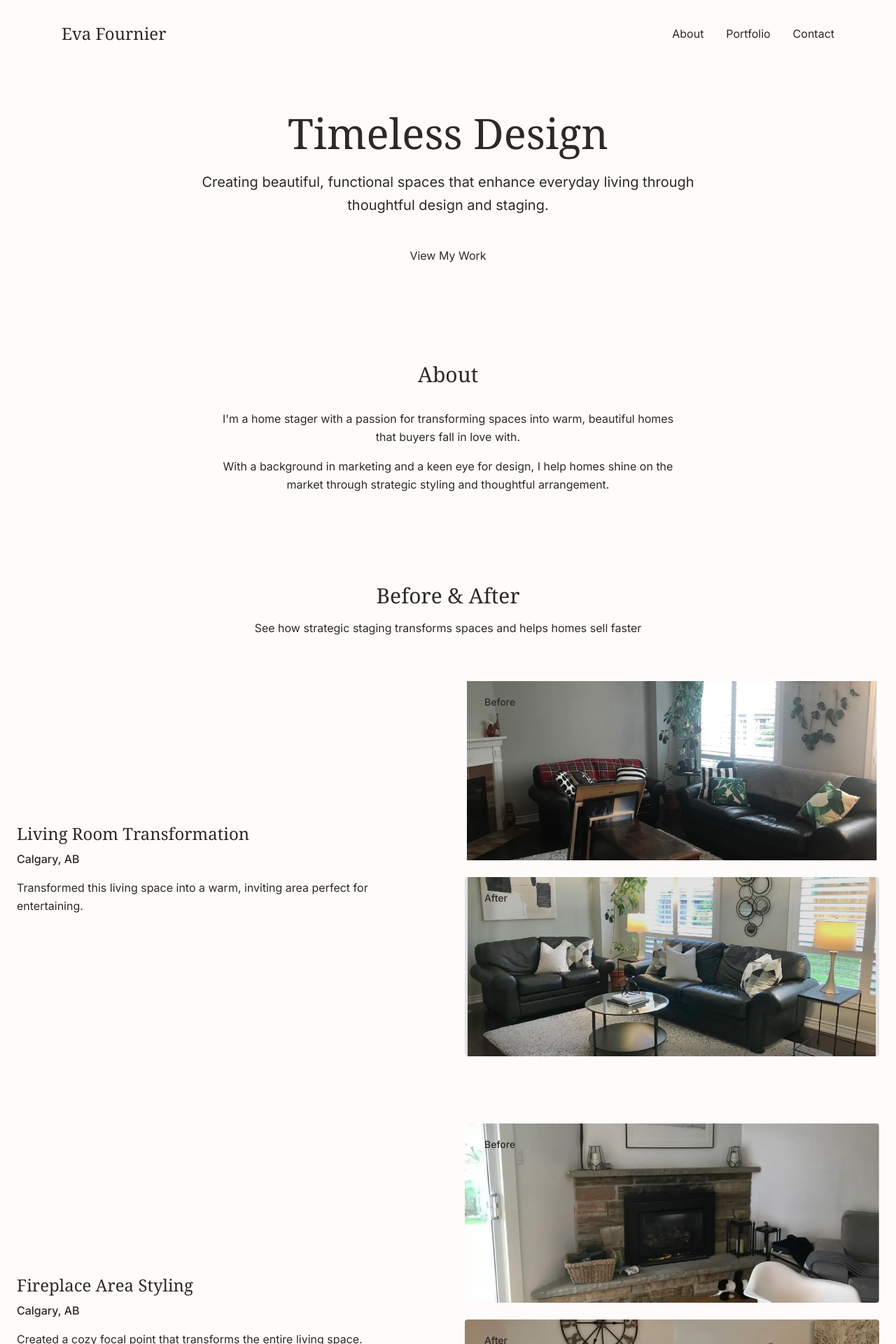
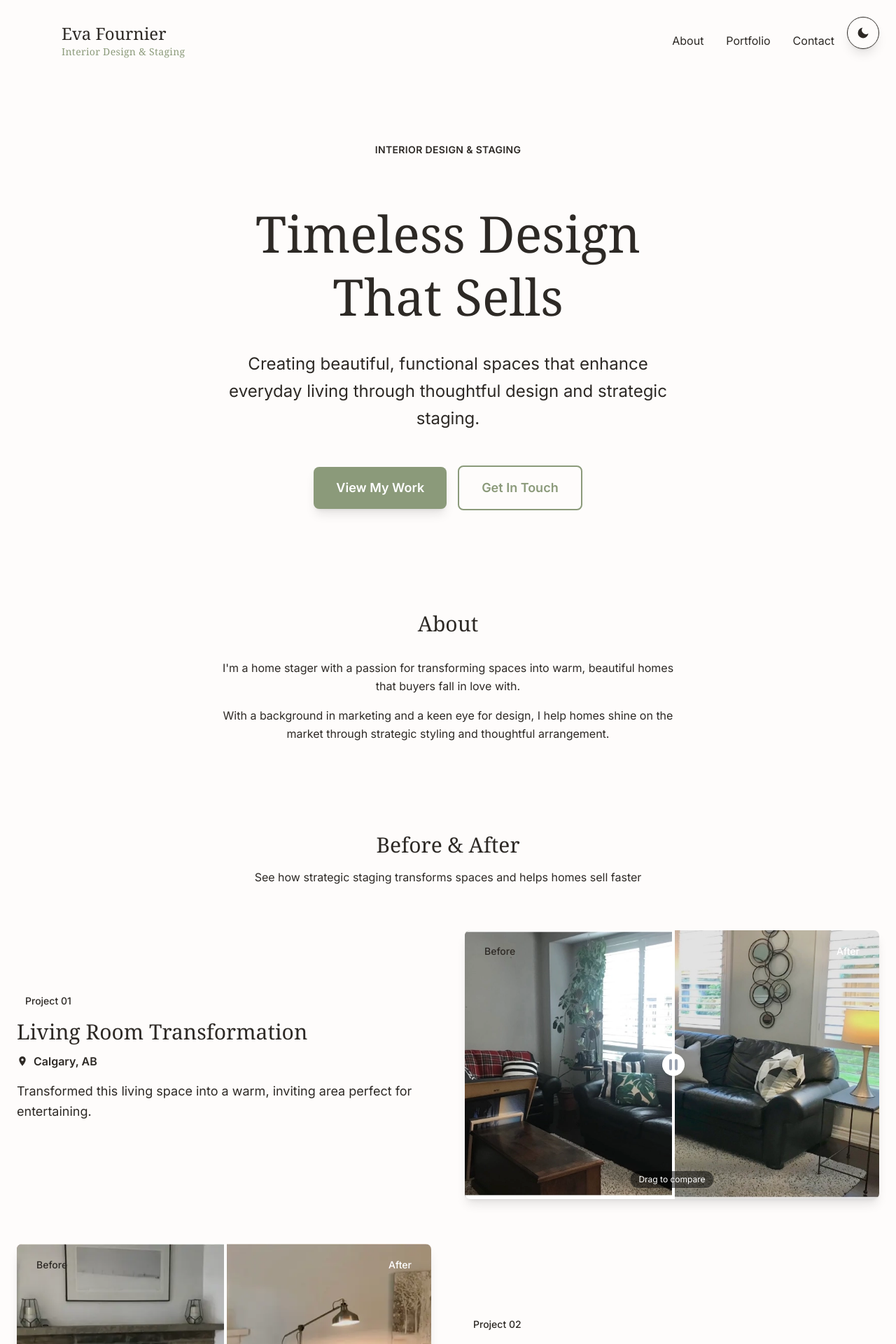
Before and after one commit to aaronloh16/eva-fournier-portfolio, a Next.js app: page / in a window 1280 px wide. Shown: the top 1920 px of the page at 70% size. Built offline with nearby package versions, Linux system fonts and the light colour scheme; a web font is replaced by a local one.

Commit message:
colour and website styling updates

```diff
--- a/src/app/globals.css
+++ b/src/app/globals.css
@@ -1,19 +1,34 @@
 @import 'tailwindcss';
 
+/* Light Mode (Default) */
 :root {
 	--background: #fefcfb;
 	--foreground: #2d2925;
+	--primary: #22c55e;
+	--primary-light: #bbf7d0;
+	--primary-dark: #16a34a;
+	--secondary: #6b645c;
+	--card: #fefefe;
+	--border: #e5e5e5;
+	--muted: #f9faf7;
+}
 
-	/* Eva Fournier color palette */
-	--warm-cream: #fefcfb;
-	--sage-green: #a3b18a;
-	--charcoal: #2d2925;
-	--warm-white: #fefefe;
-	--soft-gray: #6b645c;
+/* Dark Mode */
+[data-theme='dark'] {
+	--background: #1a1a1a;
+	--foreground: #e8e8e8;
+	--primary: #a4b494;
+	--primary-light: #b8c8aa;
+	--primary-dark: #8b9a7a;
+	--secondary: #a0a0a0;
+	--card: #2a2a2a;
+	--border: #404040;
+	--muted: #232823;
 }
 
 body {
 	background: var(--background);
 	color: var(--foreground);
 	font-family: var(--font-inter), system-ui, -apple-system, sans-serif;
+	transition: background-color 0.3s ease, color 0.3s ease;
 }
--- a/src/app/page.tsx
+++ b/src/app/page.tsx
@@ -1,6 +1,8 @@
 'use client';
 
 import Image from 'next/image';
+import BeforeAfterSlider from '@/components/BeforeAfterSlider';
+import ThemeToggle from '@/components/ThemeToggle';
 
 // Portfolio data with organized before/after projects
 const portfolioProjects = [
@@ -210,29 +212,38 @@ const showcaseProjects = [
 
 export default function Home() {
 	return (
-		<div className="min-h-screen bg-warm-cream">
+		<div className="min-h-screen bg-background">
+			{/* Theme Toggle */}
+			<ThemeToggle />
+
 			{/* Navigation */}
 			<nav className="px-6 py-8 max-w-6xl mx-auto">
 				<div className="flex justify-between items-center">
-					<h1 className="font-serif text-2xl font-light text-charcoal">
+					<h1 className="font-serif text-2xl font-light text-foreground">
 						Eva Fournier
+						<span
+							className="block text-sm font-normal tracking-wide"
+							style={{ color: '#8B9A7A' }}
+						>
+							Interior Design & Staging
+						</span>
 					</h1>
 					<div className="hidden md:flex space-x-8">
 						<a
 							href="#about"
-							className="text-soft-gray hover:text-charcoal transition-colors"
+							className="text-secondary hover:text-foreground transition-colors"
 						>
 							About
 						</a>
 						<a
 							href="#portfolio"
-							className="text-soft-gray hover:text-charcoal transition-colors"
+							className="text-secondary hover:text-foreground transition-colors"
 						>
 							Portfolio
 						</a>
 						<a
 							href="#contact"
-							className="text-soft-gray hover:text-charcoal transition-colors"
+							className="text-secondary hover:text-foreground transition-colors"
 						>
 							Contact
 						</a>
@@ -241,35 +252,67 @@ export default function Home() {
 			</nav>
 
 			{/* Hero Section */}
-			<section className="px-6 py-16 max-w-6xl mx-auto">
-				<div className="text-center max-w-3xl mx-auto">
-					<h2 className="font-serif text-5xl md:text-6xl font-light text-charcoal mb-6">
+			<section className="px-6 py-20 max-w-6xl mx-auto">
+				<div className="text-center max-w-4xl mx-auto">
+					<div className="mb-8">
+						<span className="inline-block bg-primary-light text-primary-dark px-4 py-2 rounded-full text-sm font-semibold tracking-wide uppercase mb-6">
+							Interior Design & Staging
+						</span>
+					</div>
+					<h2 className="font-serif text-5xl md:text-7xl font-light text-foreground mb-8 leading-tight">
 						Timeless Design
+						<span className="block text-primary font-normal">That Sells</span>
 					</h2>
-					<p className="text-xl text-soft-gray mb-8 leading-relaxed">
+					<p className="text-xl md:text-2xl text-secondary mb-12 leading-relaxed max-w-2xl mx-auto">
 						Creating beautiful, functional spaces that enhance everyday living
-						through thoughtful design and staging.
+						through thoughtful design and strategic staging.
 					</p>
+					<div className="flex flex-col sm:flex-row gap-4 justify-center items-center">
 						<button
 							onClick={() =>
 								document
 									.getElementById('portfolio')
 									?.scrollIntoView({ behavior: 'smooth' })
 							}
-						className="bg-sage-green text-warm-white px-8 py-3 rounded-sm hover:bg-sage-green/90 transition-colors"
+							className="px-8 py-4 rounded-lg transition-all duration-300 font-semibold text-lg shadow-lg hover:shadow-xl transform hover:-translate-y-1"
+							style={{ backgroundColor: '#8B9A7A', color: 'white' }}
 						>
 							View My Work
 						</button>
+						<button
+							onClick={() =>
+								document
+									.getElementById('contact')
+									?.scrollIntoView({ behavior: 'smooth' })
+							}
+							className="px-8 py-4 rounded-lg transition-all duration-300 font-semibold text-lg"
+							style={{
+								border: '2px solid #8B9A7A',
+								color: '#8B9A7A',
+								backgroundColor: 'transparent',
+							}}
+							onMouseEnter={(e) => {
+								e.currentTarget.style.backgroundColor = '#8B9A7A';
+								e.currentTarget.style.color = 'white';
+							}}
+							onMouseLeave={(e) => {
+								e.currentTarget.style.backgroundColor = 'transparent';
+								e.currentTarget.style.color = '#8B9A7A';
+							}}
+						>
+							Get In Touch
+						</button>
+					</div>
 				</div>
 			</section>
 
 			{/* About Section */}
-			<section id="about" className="px-6 py-16 bg-warm-white">
+			<section id="about" className="px-6 py-16 bg-muted">
 				<div className="max-w-4xl mx-auto">
-					<h3 className="font-serif text-3xl text-charcoal mb-8 text-center">
+					<h3 className="font-serif text-3xl text-foreground mb-8 text-center">
 						About
 					</h3>
-					<div className="text-soft-gray leading-relaxed text-center max-w-2xl mx-auto">
+					<div className="text-secondary leading-relaxed text-center max-w-2xl mx-auto">
 						<p className="mb-4">
 							I&apos;m a home stager with a passion for transforming spaces into
 							warm, beautiful homes that buyers fall in love with.
@@ -286,63 +329,59 @@ export default function Home() {
 			{/* Portfolio Section */}
 			<section id="portfolio" className="px-6 py-16">
 				<div className="max-w-7xl mx-auto">
-					<h3 className="font-serif text-3xl text-charcoal mb-4 text-center">
+					<h3 className="font-serif text-3xl text-foreground mb-4 text-center">
 						Before & After
 					</h3>
-					<p className="text-soft-gray text-center mb-16 max-w-2xl mx-auto">
+					<p className="text-secondary text-center mb-16 max-w-2xl mx-auto">
 						See how strategic staging transforms spaces and helps homes sell
 						faster
 					</p>
 
 					{/* Before/After Projects */}
-					<div className="space-y-24 mb-24">
-						{portfolioProjects.map((project) => (
+					<div className="space-y-16 mb-24">
+						{portfolioProjects.map((project, index) => (
 							<div
 								key={project.id}
-								className="grid lg:grid-cols-2 gap-12 items-center"
+								className={`grid lg:grid-cols-2 gap-12 items-center ${
+									index % 2 === 1 ? 'lg:grid-flow-col-dense' : ''
+								}`}
 							>
-								<div className="space-y-8">
-									<div>
-										<h4 className="font-serif text-2xl text-charcoal mb-2">
+								<div
+									className={`space-y-6 ${
+										index % 2 === 1 ? 'lg:col-start-2' : ''
+									}`}
+								>
+									<div className="mb-6">
+										<span className="inline-block bg-primary-light text-primary-dark px-3 py-1 rounded-full text-sm font-medium mb-3">
+											Project {String(index + 1).padStart(2, '0')}
+										</span>
+										<h4 className="font-serif text-3xl text-foreground mb-3">
 											{project.title}
 										</h4>
-										<p className="text-sage-green font-medium mb-4">
+										<p className="text-primary font-semibold mb-4 flex items-center">
+											<svg
+												width="16"
+												height="16"
+												viewBox="0 0 24 24"
+												fill="currentColor"
+												className="mr-2"
+											>
+												<path d="M12 2C8.13 2 5 5.13 5 9c0 5.25 7 13 7 13s7-7.75 7-13c0-3.87-3.13-7-7-7zm0 9.5c-1.38 0-2.5-1.12-2.5-2.5s1.12-2.5 2.5-2.5 2.5 1.12 2.5 2.5-1.12 2.5-2.5 2.5z" />
+											</svg>
 											{project.location}
 										</p>
-										<p className="text-soft-gray leading-relaxed">
+										<p className="text-secondary leading-relaxed text-lg">
 											{project.description}
 										</p>
 									</div>
 								</div>
 
-								<div className="space-y-6">
-									{/* Before Image */}
-									<div className="relative group">
-										<Image
-											src={project.beforeImage}
-											alt={`${project.title} - Before`}
-											width={600}
-											height={400}
-											className="w-full h-64 object-cover rounded-sm transition-transform duration-300 group-hover:scale-[1.02]"
+								<div className={`${index % 2 === 1 ? 'lg:col-start-1' : ''}`}>
+									<BeforeAfterSlider
+										beforeImage={project.beforeImage}
+										afterImage={project.afterImage}
+										title={project.title}
 									/>
-										<div className="absolute top-4 left-4 bg-charcoal/90 text-warm-white px-3 py-1 rounded-full text-sm font-medium">
-											Before
-										</div>
-									</div>
-
-									{/* After Image */}
-									<div className="relative group">
-										<Image
-											src={project.afterImage}
-											alt={`${project.title} - After`}
-											width={600}
-											height={400}
-											className="w-full h-64 object-cover rounded-sm transition-transform duration-300 group-hover:scale-[1.02]"
-										/>
-										<div className="absolute top-4 left-4 bg-sage-green text-warm-white px-3 py-1 rounded-full text-sm font-medium">
-											After
-										</div>
-									</div>
 								</div>
 							</div>
 						))}
@@ -350,36 +389,46 @@ export default function Home() {
 
 					{/* Showcase Projects */}
 					<div>
-						<h3 className="font-serif text-3xl text-charcoal mb-4 text-center">
+						<h3 className="font-serif text-4xl text-foreground mb-4 text-center">
 							Featured Work
 						</h3>
-						<p className="text-soft-gray text-center mb-16 max-w-2xl mx-auto">
+						<p className="text-secondary text-center mb-16 max-w-2xl mx-auto text-lg">
 							Additional projects showcasing elegant design solutions
 						</p>
 
-						<div className="grid md:grid-cols-2 lg:grid-cols-3 xl:grid-cols-4 gap-6">
+						<div className="grid md:grid-cols-2 lg:grid-cols-3 gap-8">
 							{showcaseProjects.map((project) => (
 								<div
 									key={project.id}
-									className="bg-warm-white rounded-sm overflow-hidden shadow-sm hover:shadow-md transition-shadow"
+									className="bg-card rounded-xl overflow-hidden shadow-lg hover:shadow-2xl transition-all duration-300 group border border-border"
 								>
-									<div className="relative group">
+									<div className="relative overflow-hidden">
 										<Image
 											src={project.image}
 											alt={project.title}
 											width={400}
 											height={300}
-											className="w-full h-48 object-cover transition-transform duration-300 group-hover:scale-105"
+											className="w-full h-64 object-cover transition-transform duration-500 group-hover:scale-110"
 										/>
+										<div className="absolute inset-0 bg-gradient-to-t from-black/50 via-transparent to-transparent opacity-0 group-hover:opacity-100 transition-opacity duration-300" />
 									</div>
-									<div className="p-4">
-										<h4 className="font-serif text-lg text-charcoal mb-1">
+									<div className="p-6">
+										<h4 className="font-serif text-xl text-foreground mb-2 group-hover:text-primary transition-colors">
 											{project.title}
 										</h4>
-										<p className="text-sage-green text-sm font-medium mb-2">
+										<p className="text-primary text-sm font-semibold mb-3 flex items-center">
+											<svg
+												width="14"
+												height="14"
+												viewBox="0 0 24 24"
+												fill="currentColor"
+												className="mr-1"
+											>
+												<path d="M12 2C8.13 2 5 5.13 5 9c0 5.25 7 13 7 13s7-7.75 7-13c0-3.87-3.13-7-7-7zm0 9.5c-1.38 0-2.5-1.12-2.5-2.5s1.12-2.5 2.5-2.5 2.5 1.12 2.5 2.5-1.12 2.5-2.5 2.5z" />
+											</svg>
 											{project.location}
 										</p>
-										<p className="text-soft-gray text-sm">
+										<p className="text-secondary text-sm leading-relaxed">
 											{project.description}
 										</p>
 									</div>
@@ -391,16 +440,19 @@ export default function Home() {
 			</section>
 
 			{/* Contact Section */}
-			<section id="contact" className="px-6 py-16 bg-charcoal text-warm-white">
+			<section
+				id="contact"
+				className="px-6 py-16 bg-foreground text-background"
+			>
 				<div className="max-w-4xl mx-auto text-center">
 					<h3 className="font-serif text-3xl mb-8">Get In Touch</h3>
-					<p className="text-warm-white/80 mb-8">
+					<p className="opacity-80 mb-8">
 						Ready to transform your space? Let&apos;s discuss your project.
 					</p>
 					<div className="space-y-2">
 						<p>eva@example.com</p>
 						<p>(403) 555-0123</p>
-						<p className="text-warm-white/60">Calgary, AB</p>
+						<p className="opacity-60">Calgary, AB</p>
 					</div>
 				</div>
 			</section>
--- /dev/null
+++ b/src/components/BeforeAfterSlider.tsx
@@ -0,0 +1,128 @@
+'use client';
+
+import Image from 'next/image';
+import { useState, useRef, useEffect } from 'react';
+
+interface BeforeAfterSliderProps {
+	beforeImage: string;
+	afterImage: string;
+	title: string;
+}
+
+export default function BeforeAfterSlider({
+	beforeImage,
+	afterImage,
+	title,
+}: BeforeAfterSliderProps) {
+	const [sliderPosition, setSliderPosition] = useState(50);
+	const [isDragging, setIsDragging] = useState(false);
+	const containerRef = useRef<HTMLDivElement>(null);
+
+	const handleMouseDown = () => {
+		setIsDragging(true);
+	};
+
+	const handleMouseUp = () => {
+		setIsDragging(false);
+	};
+
+	const handleMouseMove = (e: React.MouseEvent) => {
+		if (!isDragging || !containerRef.current) return;
+
+		const rect = containerRef.current.getBoundingClientRect();
+		const x = e.clientX - rect.left;
+		const percentage = (x / rect.width) * 100;
+		setSliderPosition(Math.max(0, Math.min(100, percentage)));
+	};
+
+	const handleTouchMove = (e: React.TouchEvent) => {
+		if (!isDragging || !containerRef.current) return;
+
+		const rect = containerRef.current.getBoundingClientRect();
+		const x = e.touches[0].clientX - rect.left;
+		const percentage = (x / rect.width) * 100;
+		setSliderPosition(Math.max(0, Math.min(100, percentage)));
+	};
+
+	useEffect(() => {
+		const handleGlobalMouseUp = () => setIsDragging(false);
+		const handleGlobalMouseMove = (e: MouseEvent) => {
+			if (!isDragging || !containerRef.current) return;
+
+			const rect = containerRef.current.getBoundingClientRect();
+			const x = e.clientX - rect.left;
+			const percentage = (x / rect.width) * 100;
+			setSliderPosition(Math.max(0, Math.min(100, percentage)));
+		};
+
+		if (isDragging) {
+			document.addEventListener('mouseup', handleGlobalMouseUp);
+			document.addEventListener('mousemove', handleGlobalMouseMove);
+		}
+
+		return () => {
+			document.removeEventListener('mouseup', handleGlobalMouseUp);
+			document.removeEventListener('mousemove', handleGlobalMouseMove);
+		};
+	}, [isDragging]);
+
+	return (
+		<div
+			ref={containerRef}
+			className="relative w-full h-96 overflow-hidden rounded-lg shadow-lg cursor-ew-resize select-none"
+			onMouseMove={handleMouseMove}
+			onTouchMove={handleTouchMove}
+		>
+			{/* After Image (Background) */}
+			<Image
+				src={afterImage}
+				alt={`${title} - After`}
+				fill
+				className="object-cover"
+				priority
+			/>
+
+			{/* Before Image (Overlay) */}
+			<div
+				className="absolute top-0 left-0 h-full overflow-hidden transition-all duration-100 ease-out"
+				style={{ width: `${sliderPosition}%` }}
+			>
+				<Image
+					src={beforeImage}
+					alt={`${title} - Before`}
+					fill
+					className="object-cover"
+					priority
+				/>
+			</div>
+
+			{/* Slider Handle */}
+			<div
+				className="absolute top-0 h-full w-1 bg-white shadow-lg cursor-ew-resize z-10 transition-all duration-100 ease-out"
+				style={{ left: `${sliderPosition}%` }}
+				onMouseDown={handleMouseDown}
+				onTouchStart={handleMouseDown}
+			>
+				<div className="absolute top-1/2 left-1/2 transform -translate-x-1/2 -translate-y-1/2 w-8 h-8 bg-white rounded-full shadow-lg flex items-center justify-center">
+					<div className="flex space-x-1">
+						<div className="w-1 h-4 bg-gray-400 rounded"></div>
+						<div className="w-1 h-4 bg-gray-400 rounded"></div>
+					</div>
+				</div>
+			</div>
+
+			{/* Labels */}
+			<div className="absolute top-4 left-4 bg-foreground/90 text-background px-3 py-1 rounded-full text-sm font-medium z-20">
+				Before
+			</div>
+			<div className="absolute top-4 right-4 bg-primary/90 text-white px-3 py-1 rounded-full text-sm font-medium z-20">
+				After
+			</div>
+
+			{/* Instructions */}
+			<div className="absolute bottom-4 left-1/2 transform -translate-x-1/2 bg-black/50 text-white px-3 py-1 rounded-full text-xs z-20">
+				Drag to compare
+			</div>
+		</div>
+	);
+}
--- /dev/null
+++ b/src/components/ThemeToggle.tsx
@@ -0,0 +1,76 @@
+'use client';
+
+import { useState, useEffect } from 'react';
+
+export default function ThemeToggle() {
+	const [isDark, setIsDark] = useState(false);
+
+	useEffect(() => {
+		// Check for saved theme preference or default to light mode
+		const savedTheme = localStorage.getItem('theme');
+		const prefersDark = window.matchMedia(
+			'(prefers-color-scheme: dark)'
+		).matches;
+
+		if (savedTheme === 'dark' || (!savedTheme && prefersDark)) {
+			setIsDark(true);
+			document.documentElement.setAttribute('data-theme', 'dark');
+		}
+	}, []);
+
+	const toggleTheme = () => {
+		const newTheme = isDark ? 'light' : 'dark';
+		setIsDark(!isDark);
+
+		if (newTheme === 'dark') {
+			document.documentElement.setAttribute('data-theme', 'dark');
+		} else {
+			document.documentElement.removeAttribute('data-theme');
+		}
+
+		localStorage.setItem('theme', newTheme);
+	};
+
+	return (
+		<button
+			onClick={toggleTheme}
+			className="fixed top-6 right-6 bg-card border border-border rounded-full p-3 shadow-lg hover:shadow-xl transition-all duration-300 z-50"
+			title={isDark ? 'Switch to light mode' : 'Switch to dark mode'}
+		>
+			{isDark ? (
+				// Sun icon for light mode
+				<svg
+					width="20"
+					height="20"
+					viewBox="0 0 24 24"
+					fill="none"
+					xmlns="http://www.w3.org/2000/svg"
+					className="text-foreground"
+				>
+					<circle cx="12" cy="12" r="5" fill="currentColor" />
+					<path
+						d="M12 1v2M12 21v2M4.22 4.22l1.42 1.42M18.36 18.36l1.42 1.42M1 12h2M21 12h2M4.22 19.78l1.42-1.42M18.36 5.64l1.42-1.42"
+						stroke="currentColor"
+						strokeWidth="2"
+						strokeLinecap="round"
+					/>
+				</svg>
+			) : (
+				// Moon icon for dark mode
+				<svg
+					width="20"
+					height="20"
+					viewBox="0 0 24 24"
+					fill="none"
+					xmlns="http://www.w3.org/2000/svg"
+					className="text-foreground"
+				>
+					<path
+						d="M21 12.79A9 9 0 1111.21 3 7 7 0 0021 12.79z"
+						fill="currentColor"
+					/>
+				</svg>
+			)}
+		</button>
+	);
+}
--- a/tailwind.config.ts
+++ b/tailwind.config.ts
@@ -4,11 +4,13 @@ export default {
 			colors: {
 				background: 'var(--background)',
 				foreground: 'var(--foreground)',
-				'warm-cream': 'var(--warm-cream)',
-				'sage-green': 'var(--sage-green)',
-				charcoal: 'var(--charcoal)',
-				'warm-white': 'var(--warm-white)',
-				'soft-gray': 'var(--soft-gray)',
+				primary: 'var(--primary)',
+				'primary-light': 'var(--primary-light)',
+				'primary-dark': 'var(--primary-dark)',
+				secondary: 'var(--secondary)',
+				card: 'var(--card)',
+				border: 'var(--border)',
+				muted: 'var(--muted)',
 			},
 			fontFamily: {
 				serif: ['var(--font-playfair)', 'serif'],
```
Lines whose indentation alone changed are shown as unchanged.
